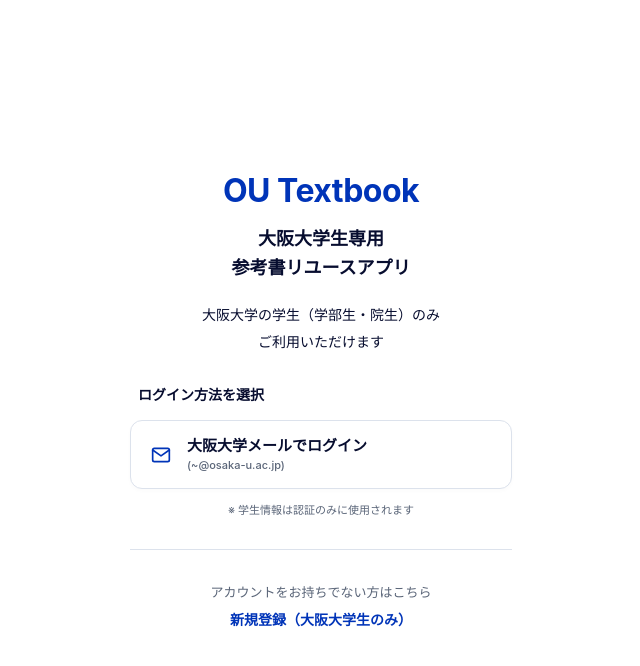
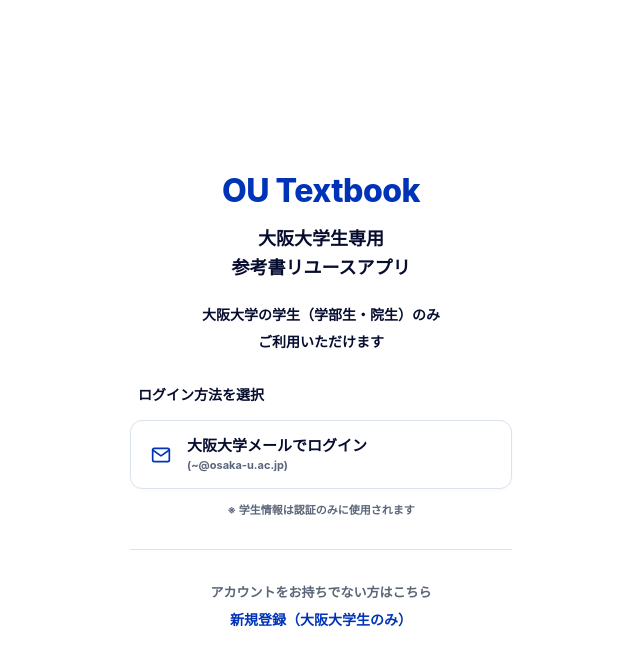
Before and after one commit to Masuzawa-Haruka/pbl, a Django app: page /login/ in a window 1280 px wide. Shown: the top 666 px of the page, without its empty margins (319-959 px from the left). Run offline with Django 5.2, Linux system fonts and the light colour scheme.

Commit message:
各説明・注意書きおよびメアド表記のフォントウェイトを太く調整

```diff
--- a/trading_text/main/static/main/css/login.css
+++ b/trading_text/main/static/main/css/login.css
@@ -29,7 +29,7 @@
 
 .login-logo {
   font-size: 32px;
-  font-weight: 700;
+  font-weight: 800;
   color: var(--ou-blue);
   margin: 0 0 16px 0;
   letter-spacing: -0.5px;
@@ -41,7 +41,7 @@
 
 .login-subtitle {
   font-size: 18px;
-  font-weight: 600;
+  font-weight: 700;
   color: var(--ou-navy);
   margin: 4px 0;
   line-height: 1.4;
@@ -54,7 +54,7 @@
 
 .login-target {
   font-size: 14px;
-  font-weight: 500;
+  font-weight: 700;
   color: var(--ou-navy);
   margin: 6px 0;
   line-height: 1.5;
@@ -62,7 +62,7 @@
 
 .login-heading {
   font-size: 14px;
-  font-weight: 600;
+  font-weight: 700;
   color: var(--ou-navy);
   margin: 0 0 16px 0;
   text-align: left;
@@ -115,13 +115,14 @@
 
 .login-button__subtext {
   font-size: 11px;
-  font-weight: 500;
+  font-weight: 700;
   color: var(--text-gray);
   margin-top: 2px;
 }
 
 .login-warning {
   font-size: 11px;
+  font-weight: 700;
   color: var(--text-gray);
   margin: 12px 0 0 0;
   text-align: center;
@@ -139,6 +140,7 @@
 
 .login-signup-guide__text {
   font-size: 13px;
+  font-weight: 700;
   color: var(--text-gray);
   margin: 0 0 8px 0;
 }
```
